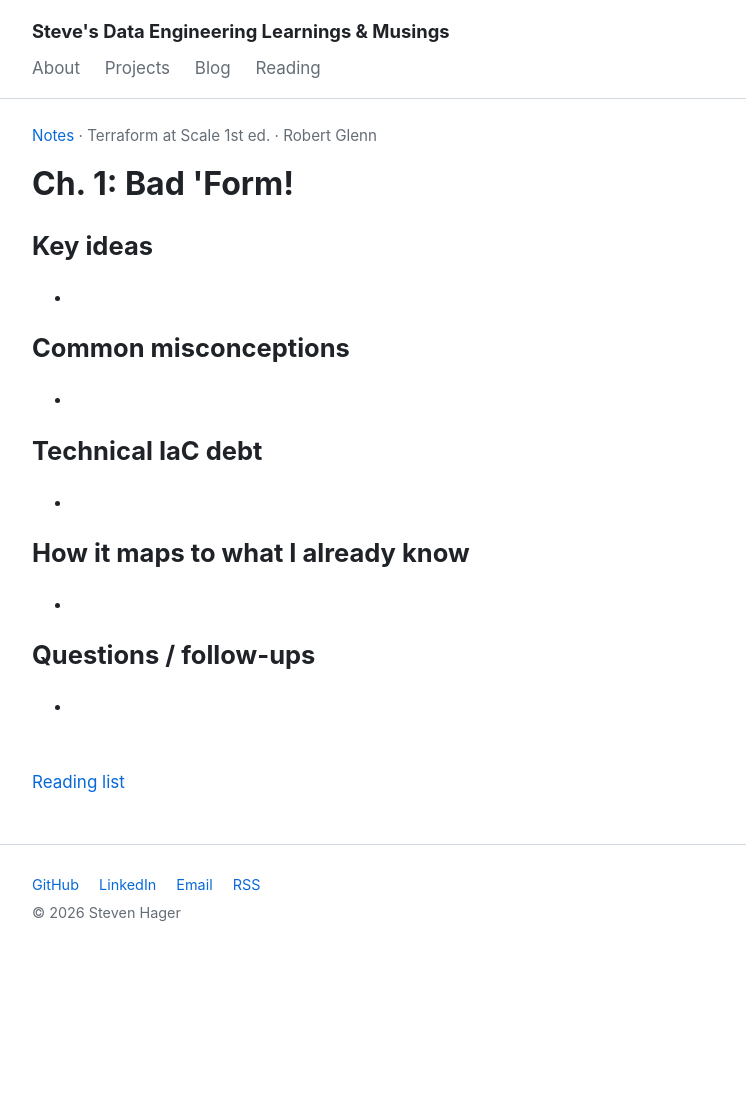
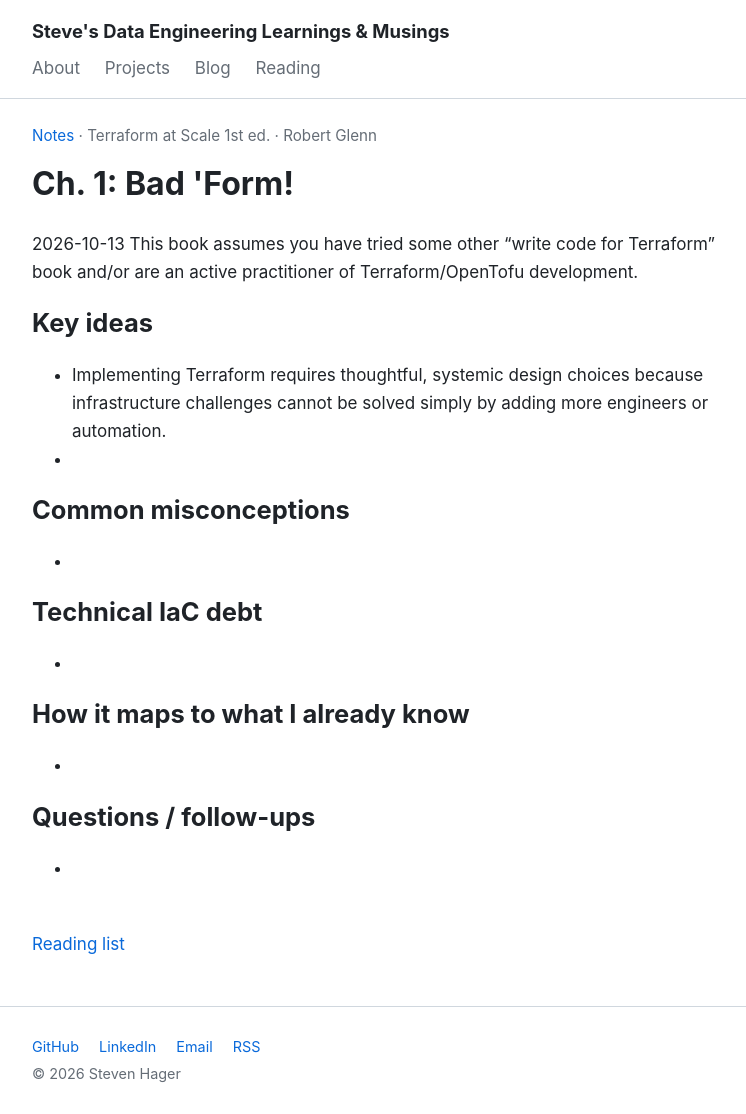
Before and after one commit to steveneugenehager/steveneugenehager.github.io, a Jekyll site: the page built from _notes/terraform-at-scale/01.md, in a window 1280 px wide. Shown: the whole page, without its empty margins (264-1010 px from the left). Built offline with Jekyll 4.4.1, drawn with Linux system fonts in a browser that asks for light colours; before the commit the page ends 953 px from its top, so only the background shows below that.

Commit message:
Update 01.md

```diff
--- a/_notes/terraform-at-scale/01.md
+++ b/_notes/terraform-at-scale/01.md
@@ -3,6 +3,9 @@
 chapter: 1
 title: "Terraform at Scale Ch. 1: Bad 'Form!"
 ---
+2026-10-13 This book assumes you have tried some other "write code for Terraform" book and/or are an active practitioner of Terraform/OpenTofu development.
+
+
 
 <!-- Chapter sections, for orientation while reading:
      The Good Parts (Concepts, Features) · Common Misconceptions ·
@@ -11,7 +14,7 @@
      (The Basics, OpenTofu vs. HCP Terraform/Terraform Enterprise) -->
 
 ## Key ideas
-
+- Implementing Terraform requires thoughtful, systemic design choices because infrastructure challenges cannot be solved simply by adding more engineers or automation.
 -
 
 ## Common misconceptions
```
